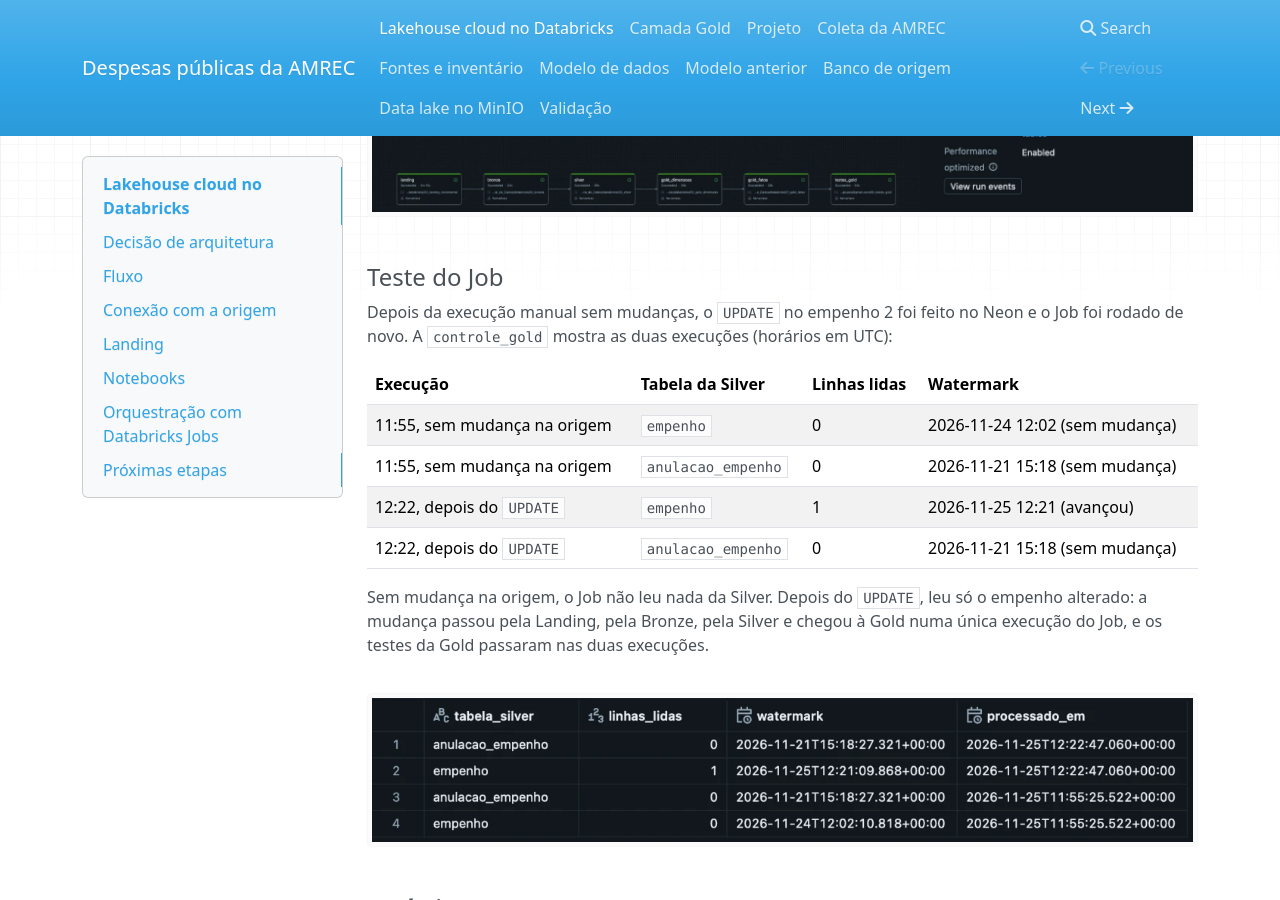
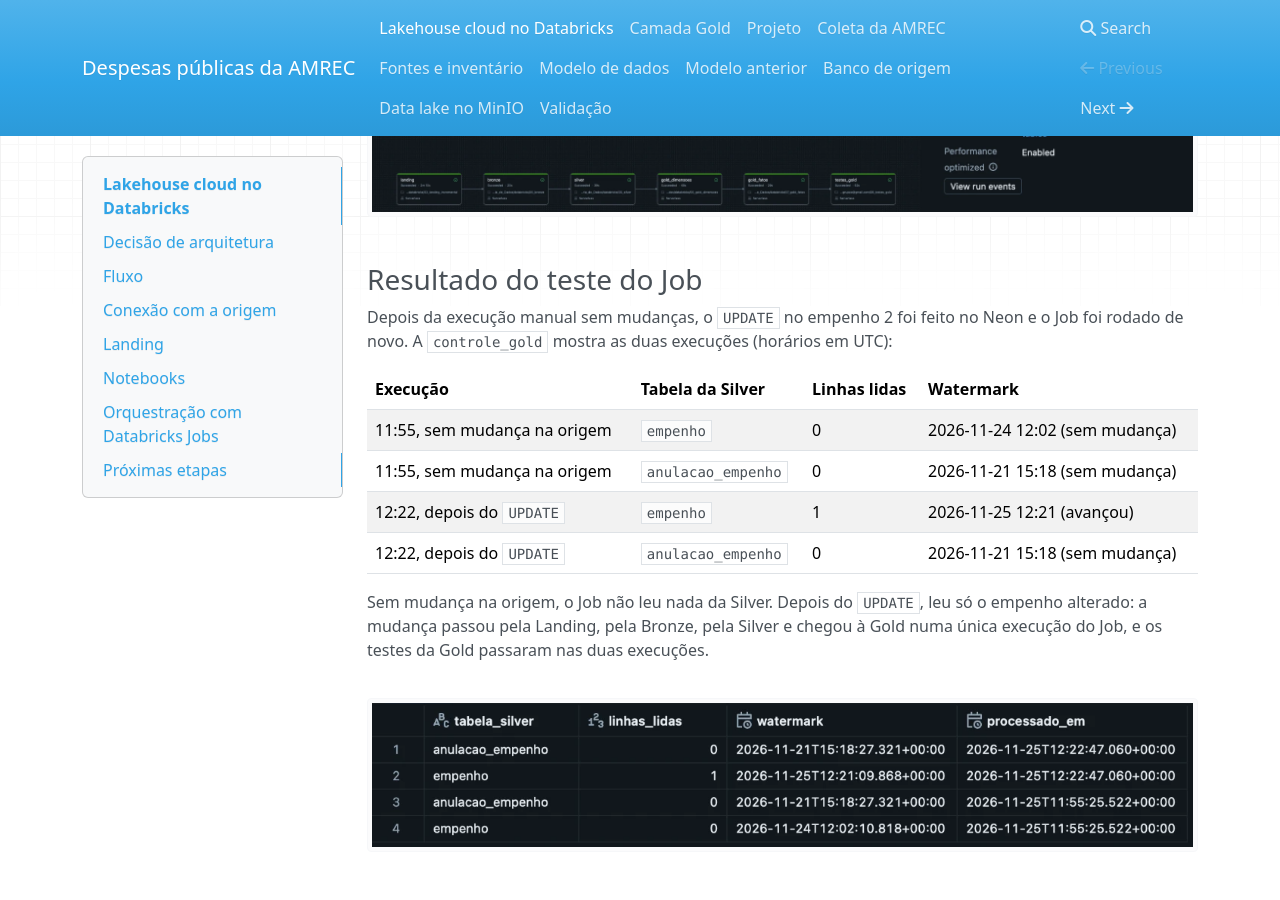
Before and after one commit to 02kamk/Trabalho_Final_Engenharia_de_Dados, an MkDocs documentation site: the page built from docs/databricks.md, in a window 1280 px wide and 900 px high, scrolled down 4521 px. Built offline with MkDocs 1.6.1, drawn with Linux system fonts in a browser that asks for light colours; nearby versions of some CDN libraries.

Commit message:
docs: ajusta formatação da documentação dos testes e do Job

```diff
--- a/docs/databricks.md
+++ b/docs/databricks.md
@@ -162,7 +162,7 @@ sucesso, em 5m 6s.
 
 ![Execução do amrec_pipeline com as 6 tarefas concluídas](img/databricks/job_19_execucao.png)
 
-#### Teste do Job
+### Resultado do teste do Job
 
 Depois da execução manual sem mudanças, o `UPDATE` no empenho 2 foi feito no Neon e o Job foi rodado de novo. A
 `controle_gold` mostra as duas execuções (horários em UTC):
```
Also changed, not shown: docs/gold.md (+2 -1 lines).
